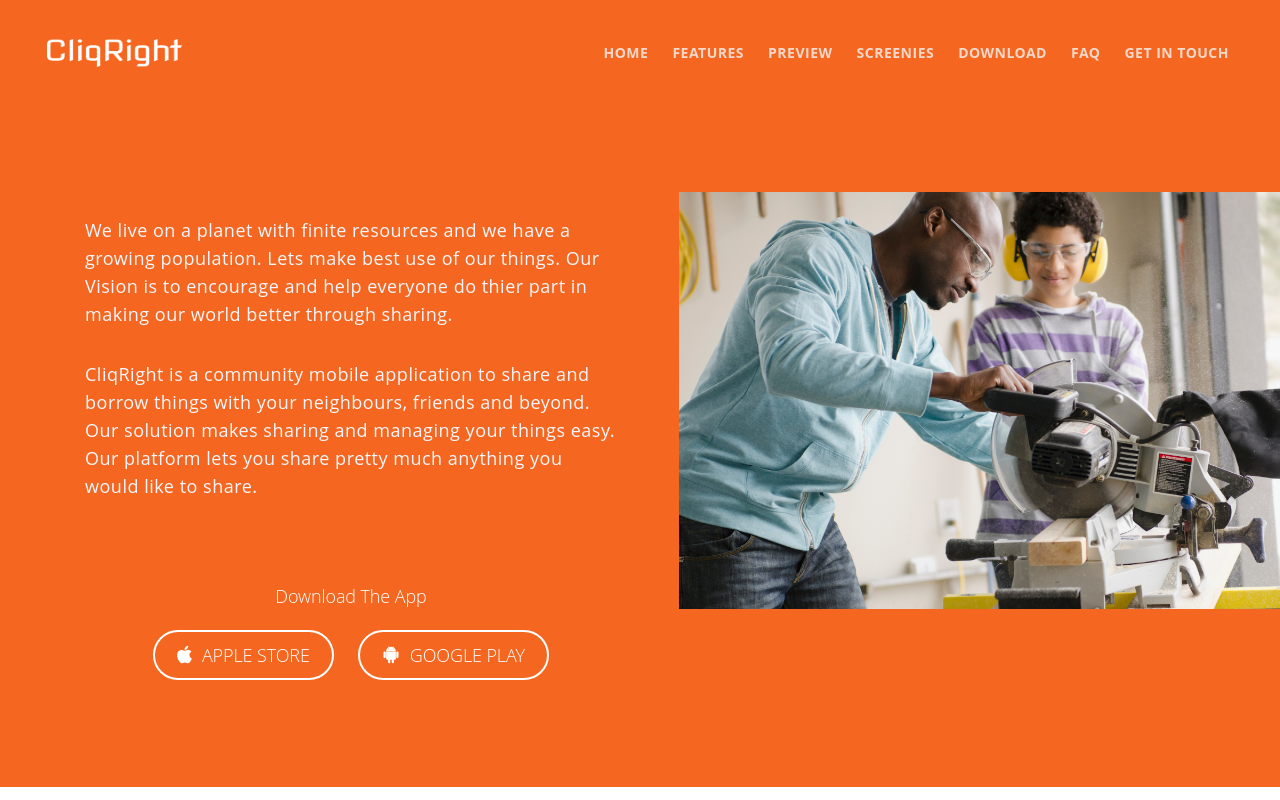
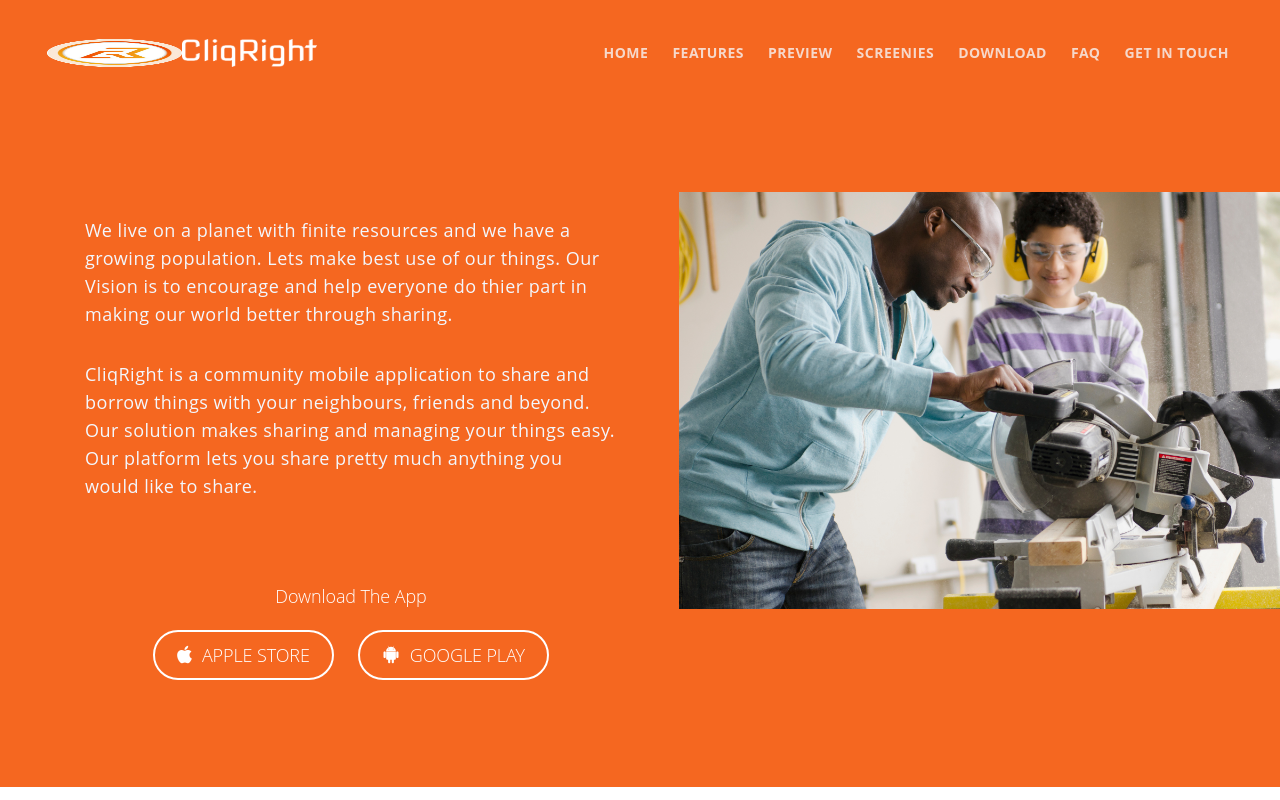
Before and after one commit to cliqright/CQWebsite, a website: page public/index.html in a window 1280 px wide. Shown: the top 800 px of the page. Drawn offline with Linux system fonts and the light colour scheme.

Commit message:
Update index.html

```diff
--- a/public/index.html
+++ b/public/index.html
@@ -55,7 +55,7 @@
             <!--<a class="navbar-brand logo-text page-scroll" href="index.html">CliqRight</a> -->
 
             <!-- Image Logo -->
-            <a class="navbar-brand logo-image" href="index.html"><img src="images/FullLogo_Transparent.png" alt="alternative"></a>
+            <a class="navbar-brand logo-image" href="index.html"><img src="images/CliqRightLogo-circle.png" alt="alternative"><img src="images/FullLogo_Transparent.png" alt="alternative"></a>
 
             <!-- Mobile Menu Toggle Button -->
             <button class="navbar-toggler" type="button" data-toggle="collapse" data-target="#navbarsExampleDefault" aria-controls="navbarsExampleDefault" aria-expanded="false" aria-label="Toggle navigation">
```
